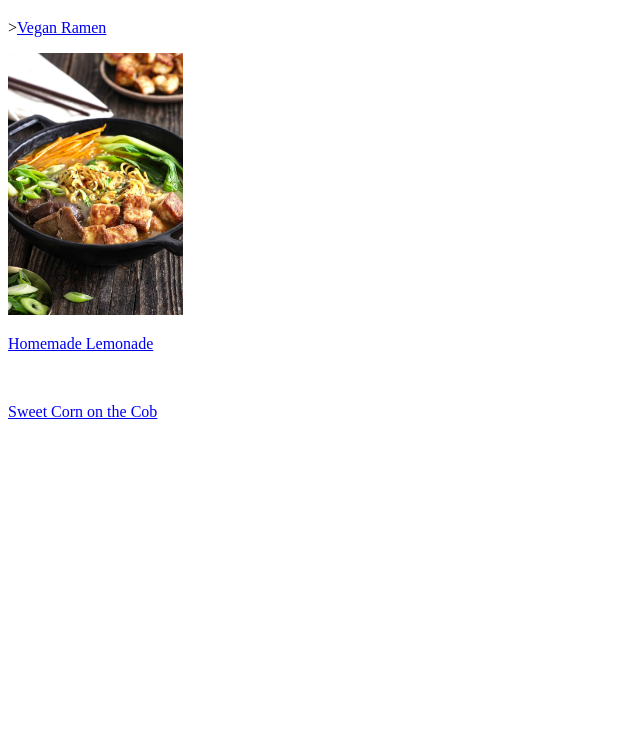
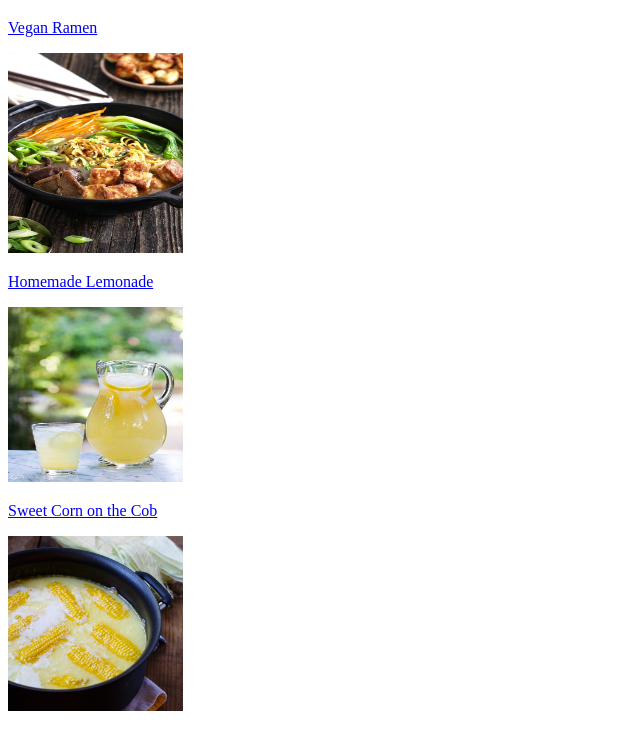
Before and after one commit to ermoniO/odin-recipes, a plain HTML site: page index.html in a window 1280 px wide. Shown: the part 61-800 px from the top of the page, without its empty margins (0-640 px from the left). Drawn offline with Linux system fonts and the light colour scheme.

Commit message:
add images to index

```diff
--- a/index.html
+++ b/index.html
@@ -9,12 +9,12 @@
     <body>
         <h1>Odin Recipes</h1>
 
-        <p>><a href="/recipes/ramen.html">Vegan Ramen</a></p>
-        <img src="/pictures/veganramen.jpeg" width="175" height="">
+        <p><a href="/recipes/ramen.html">Vegan Ramen</a></p>
+        <img src="/pictures/veganramen.jpeg" width="175" height="200">
 
         <p><a href="/recipes/homemadelemonade.html">Homemade Lemonade</a></p>
-            <img src="">
+            <img src="/pictures/lemonade.jpg" width="175" height="175" >
         <p><a href="/recipes/sweetcornonthecob.html">Sweet Corn on the Cob</a> </p>
-            <img src="">
+            <img src="/pictures/sweetcorn.jpg" width ="175" height="175">
     </body>
 </html>
```
Also changed, not shown: recipes/sweetcornonthecob.html (+10 -0 lines).
